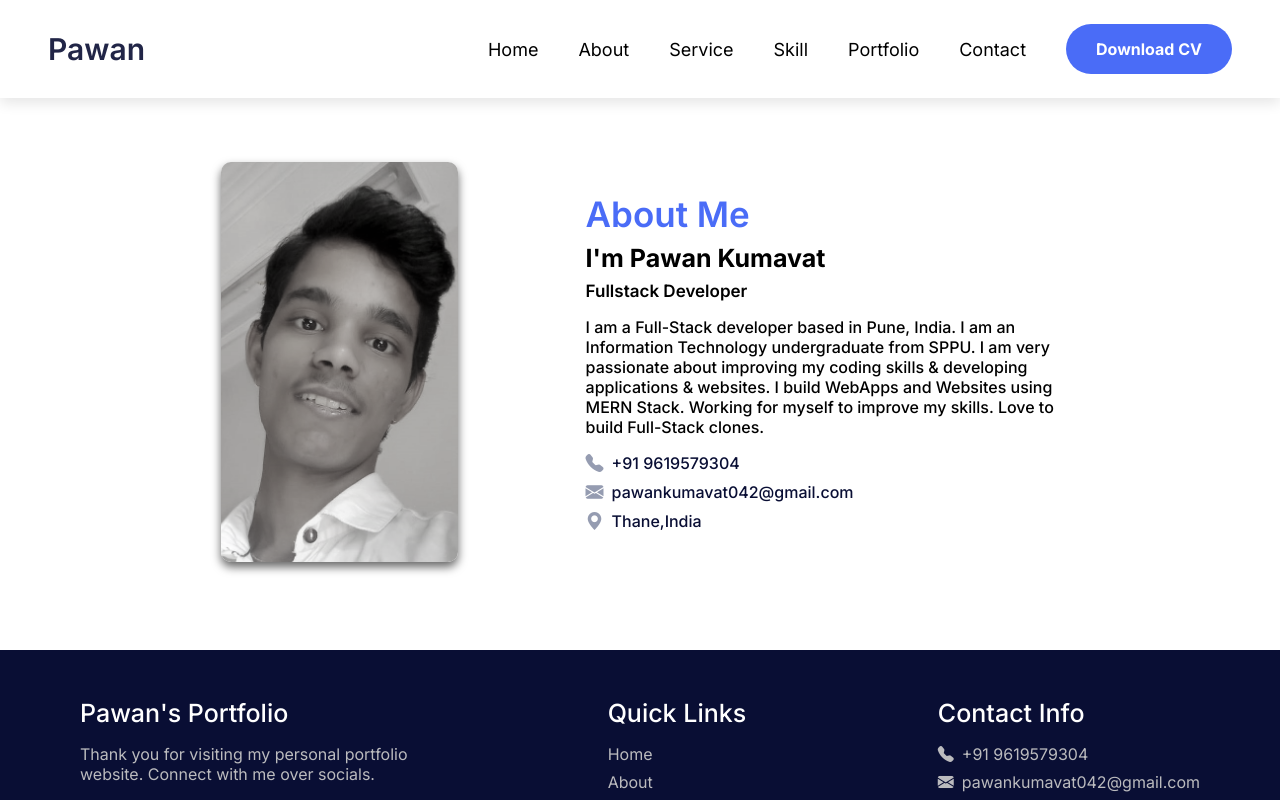
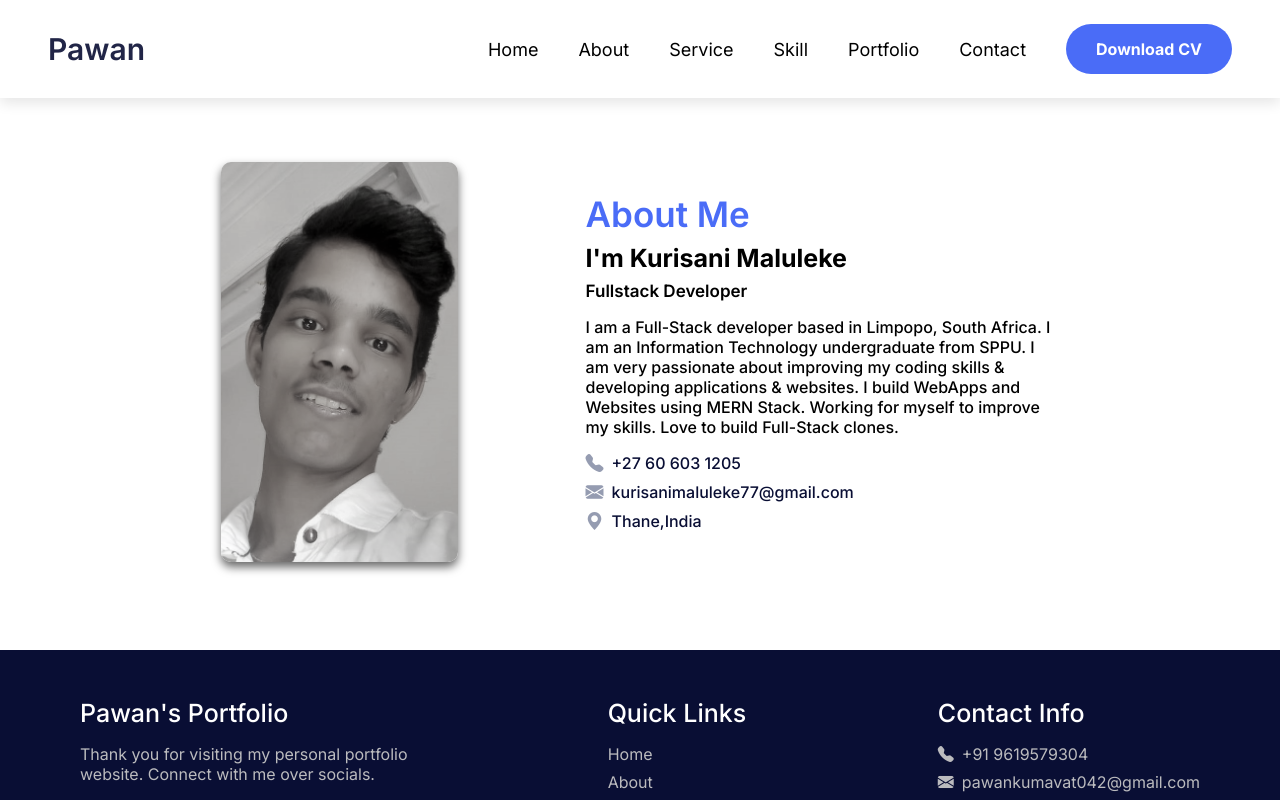
Before and after one commit to Kurisani-web/dev-portfolio, a React (Vite) app in the folder client/: page /about in a window 1280 px wide. Shown: the top 800 px of the page. Built offline with nearby package versions, Linux system fonts and the light colour scheme.

Commit message:
Update About.jsx

```diff
--- a/client/src/components/About.jsx
+++ b/client/src/components/About.jsx
@@ -9,10 +9,10 @@ export default function About() {
       </div>
       <div className="about-me">
         <h2>About Me</h2>
-        <h3>I'm Pawan Kumavat</h3>
+        <h3>I'm Kurisani Maluleke</h3>
         <small>Fullstack Developer</small>
         <p>
-          I am a Full-Stack developer based in Pune, India. I am an Information
+          I am a Full-Stack developer based in Limpopo, South Africa. I am an Information
           Technology undergraduate from SPPU. I am very passionate about
           improving my coding skills & developing applications & websites. I
           build WebApps and Websites using MERN Stack. Working for myself to
@@ -21,11 +21,11 @@ export default function About() {
         <ul className="contact">
           <li>
             <i className="bi bi-telephone-fill"></i>
-            <Link>+91 9619579304</Link>
+            <Link>+27 60 603 1205</Link>
           </li>
           <li>
             <i className="bi bi-envelope-fill"></i>
-            <Link>pawankumavat042@gmail.com</Link>
+            <Link>kurisanimaluleke77@gmail.com</Link>
           </li>
           <li>
             <i className="bi bi-geo-alt-fill"></i>
```
